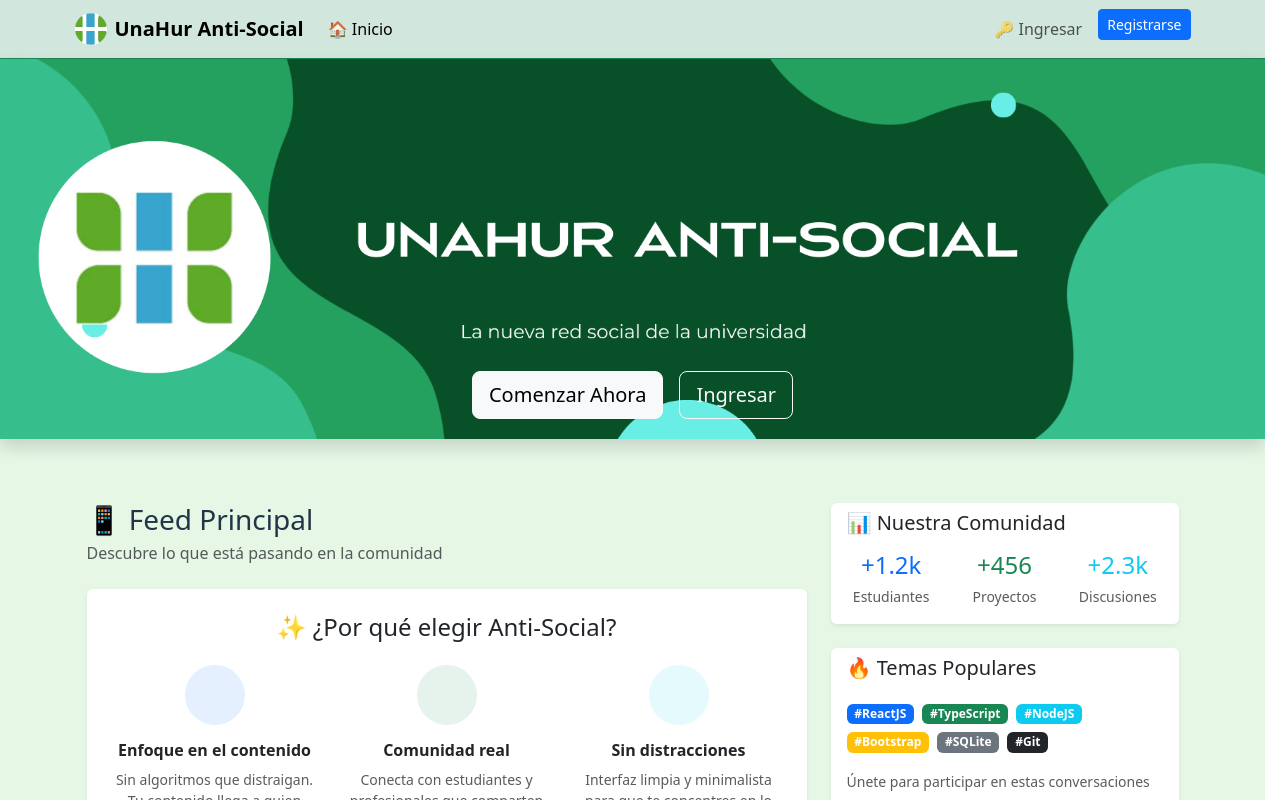
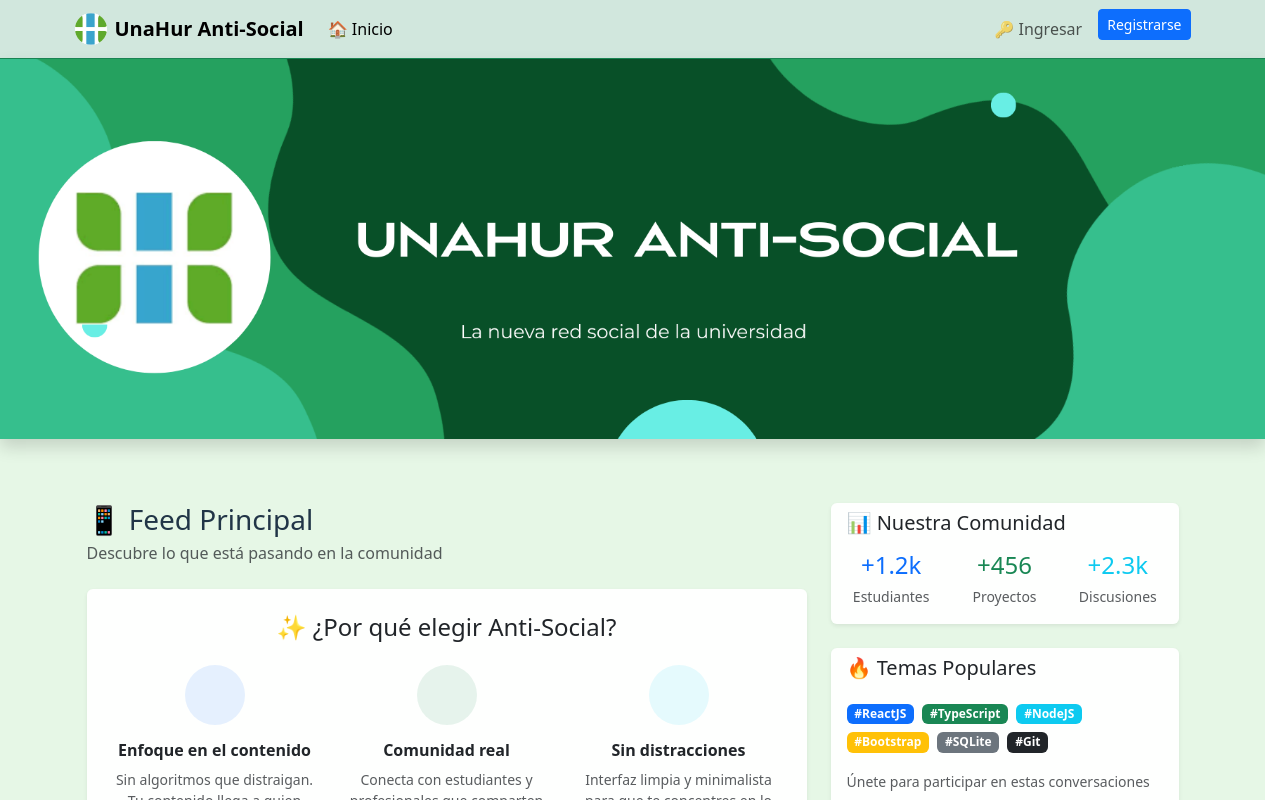
Before and after one commit to Maxiavalos/anti-social, a React (Vite) app: page / in a window 1280 px wide. Shown: the top 800 px of the page. Built offline with nearby package versions, Linux system fonts and the light colour scheme.

Commit message:
se arreglaron unos botones

```diff
--- a/src/componentes/comunes/Cabecera.tsx
+++ b/src/componentes/comunes/Cabecera.tsx
@@ -206,25 +206,6 @@ const Cabecera: React.FC = () => {
       className="banner-img"
     />
 
-    {/* Botones opcionales si no está logueado */}
-    {!estaLogueado && (
-      <div className="banner-buttons text-center">
-        <Link
-          to="/registro"
-          className="btn btn-light btn-lg mx-2"
-          onClick={manejarNavegacion}
-        >
-          Comenzar Ahora
-        </Link>
-        <Link
-          to="/login"
-          className="btn btn-outline-light btn-lg mx-2"
-          onClick={manejarNavegacion}
-        >
-          Ingresar
-        </Link>
-      </div>
-    )}
   </div>
 )}
 
@@ -268,9 +249,8 @@ const Cabecera: React.FC = () => {
           font-size: 1rem;
           padding: 0.6rem 1.2rem;
         }
-  }
-
-      `}</style>
+      }`}
+      </style>
     </>
   );
 };
```
Lines whose indentation alone changed are shown as unchanged.
